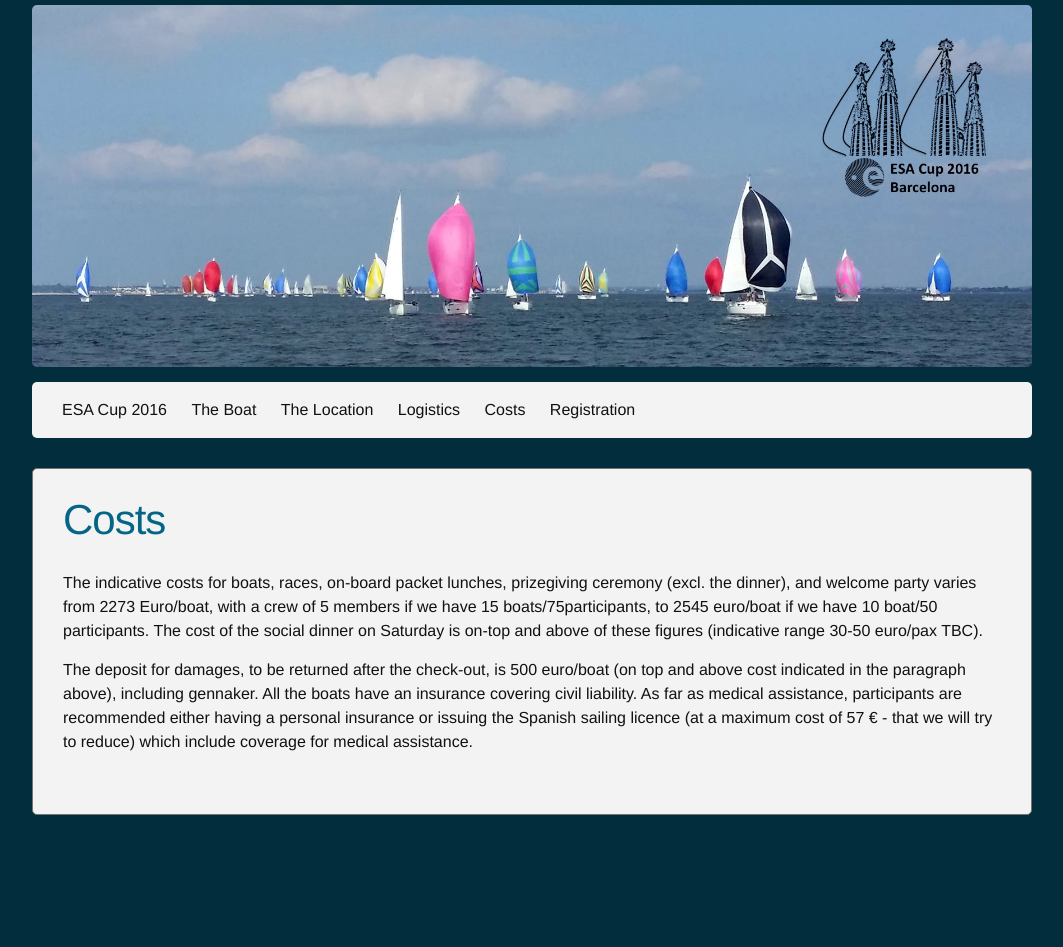
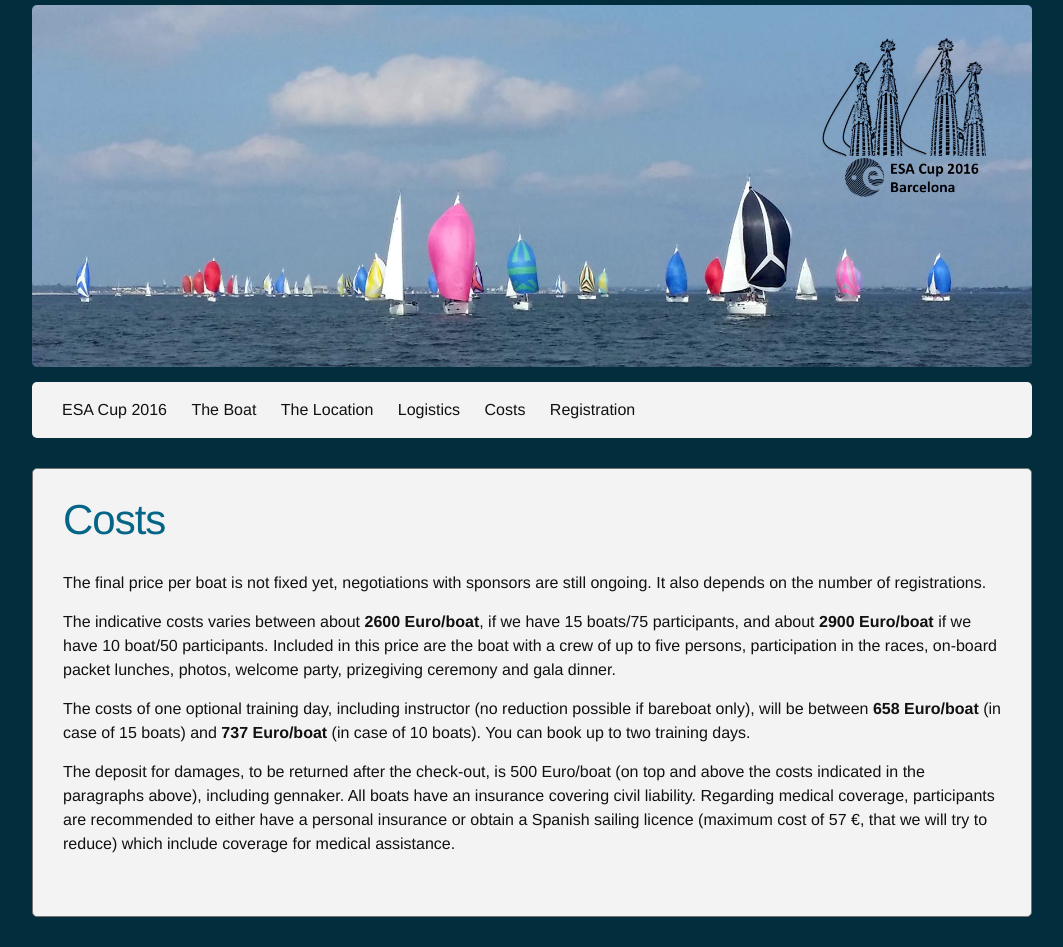
Before and after one commit to esacup2016/esacup2016.github.io, a Jekyll site: the page built from pages/costs.md, in a window 1280 px wide. Shown: the whole page, without its empty margins (108-1171 px from the left). Built offline with Jekyll 4.4.1, drawn with Linux system fonts in a browser that asks for light colours; before the commit the page ends 900 px from its top, so only the background shows below that.

Commit message:
Costs: Update

```diff
--- a/pages/costs.md
+++ b/pages/costs.md
@@ -5,15 +5,23 @@ permalink: /costs/
 menu-rank: 6
 ---
 
-The indicative costs for boats, races, on-board packet lunches, prizegiving
-ceremony (excl. the dinner), and welcome party varies from 2273 Euro/boat, with
-a crew of 5 members if we have 15 boats/75participants, to 2545 euro/boat if we
-have 10 boat/50 participants. The cost of the social dinner on Saturday is
-on-top and above of these figures (indicative range 30-50 euro/pax TBC).
+The final price per boat is not fixed yet, negotiations with sponsors are still
+ongoing. It also depends on the number of registrations.
 
-The deposit for damages, to be returned after the check-out, is 500 euro/boat
-(on top and above cost indicated in the paragraph above), including gennaker.
-All the boats have an insurance covering civil liability. As far as medical
-assistance, participants are recommended either having a personal insurance or
-issuing the Spanish sailing licence (at a maximum cost of 57 € - that we will
-try to reduce) which include coverage for medical assistance.
+The indicative costs varies between about **2600 Euro/boat**, if we have 15
+boats/75 participants, and about **2900 Euro/boat** if we have 10 boat/50
+participants. Included in this price are the boat with a crew of up to five
+persons, participation in the races, on-board packet lunches, photos, welcome
+party, prizegiving ceremony and gala dinner.
+
+The costs of one optional training day, including instructor (no reduction
+possible if bareboat only), will be between **658 Euro/boat** (in case of 15
+boats) and **737 Euro/boat** (in case of 10 boats). You can book up to two
+training days.
+
+The deposit for damages, to be returned after the check-out, is 500 Euro/boat
+(on top and above the costs indicated in the paragraphs above), including
+gennaker. All boats have an insurance covering civil liability. Regarding
+medical coverage, participants are recommended to either have a personal
+insurance or obtain a Spanish sailing licence (maximum cost of 57 €, that we
+will try to reduce) which include coverage for medical assistance.
```
